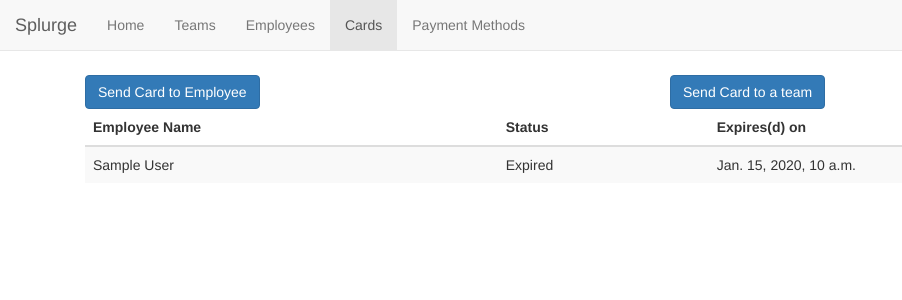
After one commit to nagkumar91/cmpe275-splurge, a Django app: page /cards/ in a window 1280 px wide. The commit adds this page. Shown: the top 300 px of the page, without its empty margins (0-902 px from the left). Run offline with Django 3.2, Linux system fonts and the light colour scheme; a user stored in the database is signed in; tables that the repository leaves empty hold one stand-in row (values such as "Sample post"); some libraries are stand-ins or nearby versions.

Commit message:
Listing gift cards

```diff
--- a/splurge/core/admin.py
+++ b/splurge/core/admin.py
@@ -1,7 +1,8 @@
 from django.contrib import admin
 
-from .models import AppUser, Employee, Team
+from .models import AppUser, Employee, Team, GiftCard
 
 admin.site.register(AppUser)
 admin.site.register(Employee)
 admin.site.register(Team)
+admin.site.register(GiftCard)
--- a/splurge/core/models.py
+++ b/splurge/core/models.py
@@ -1,3 +1,4 @@
+import datetime
 from django.contrib.auth.models import AbstractUser
 from django.db import models
 from django.utils.crypto import get_random_string
@@ -46,3 +47,25 @@ class Team(TimeStampedModel):
 
     def __unicode__(self):
         return "%s - %s" % (self.name, self.app_user.organisation_name)
+
+
+class GiftCard(TimeStampedModel):
+    amount = models.IntegerField(default=0)
+    given_by = models.ForeignKey(AppUser, related_name='gift_cards')
+    to = models.ForeignKey(Employee, related_name='gift_cards')
+    expired = models.BooleanField(default=False)
+    claimed = models.BooleanField(default=False)
+    expiry_timestamp = models.DateTimeField(null=True, blank=True)
+
+    class Meta:
+        verbose_name = 'Gift Card'
+        verbose_name_plural = 'Gift Cards'
+
+    def __unicode__(self):
+        return "%s %s" % (self.amount, self.given_by)
+
+    def save(self, *args, **kwargs):
+        if not self.expired:
+            if not self.expiry_timestamp:
+                self.expiry_timestamp = self.created + datetime.timedelta(days=2)
+        super(GiftCard, self).save(*args, **kwargs)
--- /dev/null
+++ b/splurge/core/templates/gift_card.html
@@ -0,0 +1,46 @@
+{% extends 'layout.html' %}
+
+{% block cards-active %}active{% endblock %}
+{% block custom-container %}
+    <div class="row">
+        <div class="col-lg-6 col-md-6">
+            <a href="{% url 'send_card_to_employee' %}" class="btn btn-primary">Send Card to Employee</a>
+        </div>
+        <div class="col-lg-6 col-md-6">
+            <a href="{% url 'send_card_to_a_team' %}" class="btn btn-primary">Send Card to a team</a>
+        </div>
+
+    </div>
+    {% if gift_cards %}
+        <table class="table table-striped">
+            <thead>
+            <tr>
+                <th>Employee Name</th>
+                <th>Status</th>
+                <th>Expires(d) on</th>
+            </tr>
+            </thead>
+            <tbody>
+            {% for gc in gift_cards %}
+                <tr>
+                    <td>{{ gc.to.first_name }} {{ gc.to.last_name }}</td>
+                    <td>
+                        {% if gc.expired %}
+                            Expired
+                        {% elif gc.claimed %}
+                            Claimed
+                        {% else %}
+                            Still Alive
+                        {% endif %}
+                    </td>
+                    <td>
+                        {{ gc.expiry_timestamp }}
+                    </td>
+                </tr>
+            {% endfor %}
+            </tbody>
+        </table>
+    {% else %}
+        <h4>You do not have any cards currently. Click on the buttons to send out cards!</h4>
+    {% endif %}
+{% endblock %}
--- a/splurge/core/templates/layout.html
+++ b/splurge/core/templates/layout.html
@@ -21,7 +21,9 @@
                         <li class="{% block employees-active %}{% endblock %}">
                             <a href="{% url 'employees' %}">Employees</a>
                         </li>
-                        <li class="{% block cards-active %}{% endblock %}"><a href="#">Cards</a></li>
+                        <li class="{% block cards-active %}{% endblock %}">
+                            <a href="{% url 'cards' %}">Cards</a>
+                        </li>
                         <li class="{% block payment-active %}{% endblock %}"><a href="#">Payment Methods</a></li>
                     </ul>
                 </div>
--- a/splurge/core/urls.py
+++ b/splurge/core/urls.py
@@ -5,6 +5,9 @@ urlpatterns = patterns('core.views',
                        url(r'^signup/', 'signup', name='signup'),
                        url(r'^homepage/', 'homepage', name='homepage'),
                        url(r'^employees/', 'employees', name='employees'),
+                       url(r'^cards/', 'cards', name='cards'),
+                       url(r'^send_card_to_employee/', 'send_card_to_employee', name='send_card_to_employee'),
+                       url(r'^send_card_to_a_team/', 'send_card_to_a_team', name='send_card_to_a_team'),
                        url(r'^teams/', 'teams', name='teams'),
                        url(r'^add_employee/', 'add_employee', name='add_employee'),
                        url(r'^create_card_for_employee/(?P<employee_id>[\-\w]+)$', 'create_card_for_employee',
--- a/splurge/core/views.py
+++ b/splurge/core/views.py
@@ -4,6 +4,7 @@ from django.shortcuts import render, render_to_response, redirect
 from django.template import RequestContext
 from django.contrib.auth import login as auth_login, authenticate
 from django.http.request import QueryDict
+
 from .models import AppUser, Employee, Team
 from .tasks import activation_mail_queue
 
@@ -100,6 +101,24 @@ def employees(request):
 
 
 @login_required
+def cards(request):
+    gift_cards = request.user.gift_cards.all()
+    return render_to_response("gift_card.html", RequestContext(request, {
+        "gift_cards": gift_cards
+    }))
+
+
+@login_required
+def send_card_to_employee(request):
+    pass
+
+
+@login_required
+def send_card_to_a_team(request):
+    pass
+
+
+@login_required
 def create_team(request):
     if request.method == 'GET':
         employees = request.user.employees.all()
```
Also changed, not shown: splurge/core/migrations/0005_giftcard.py (added).
